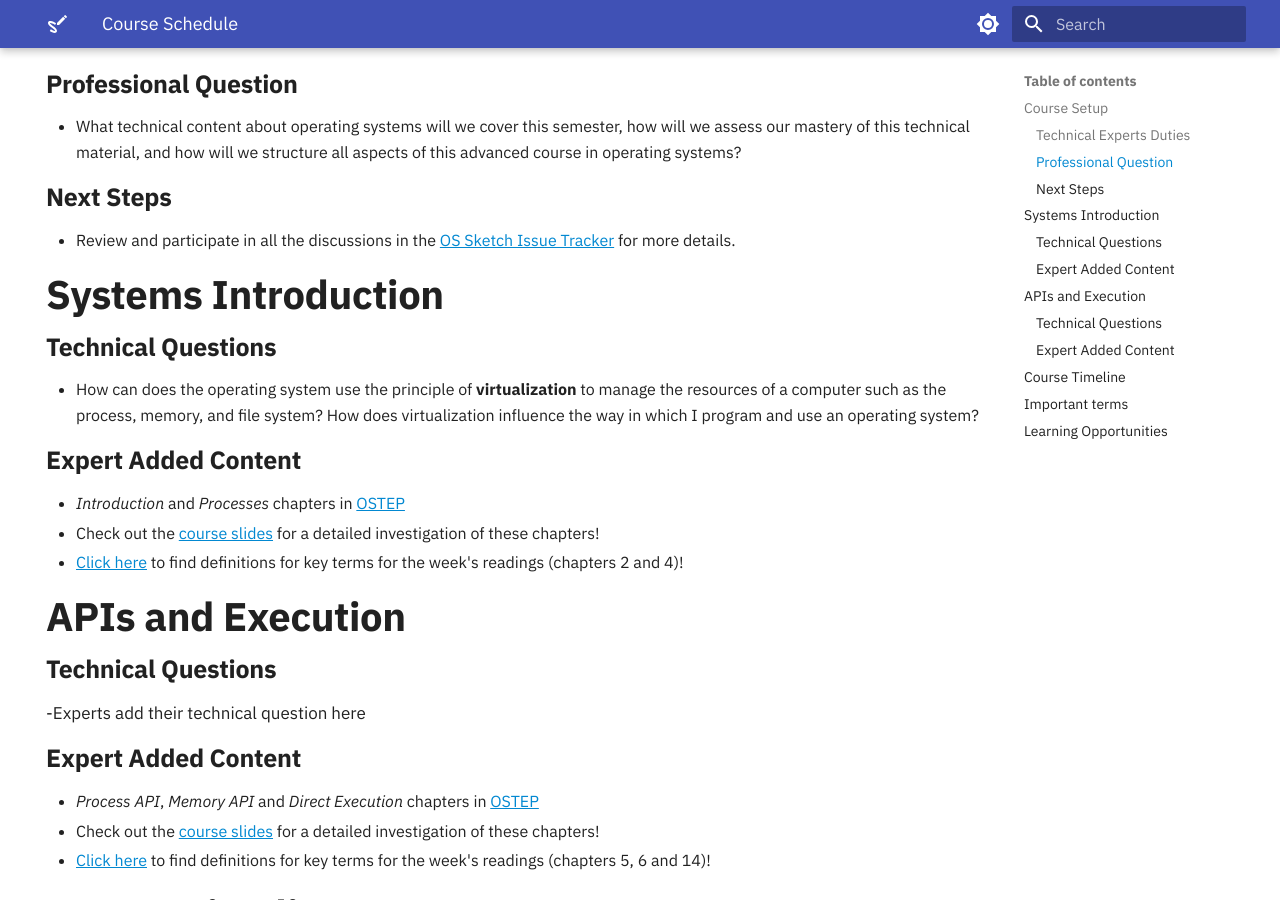
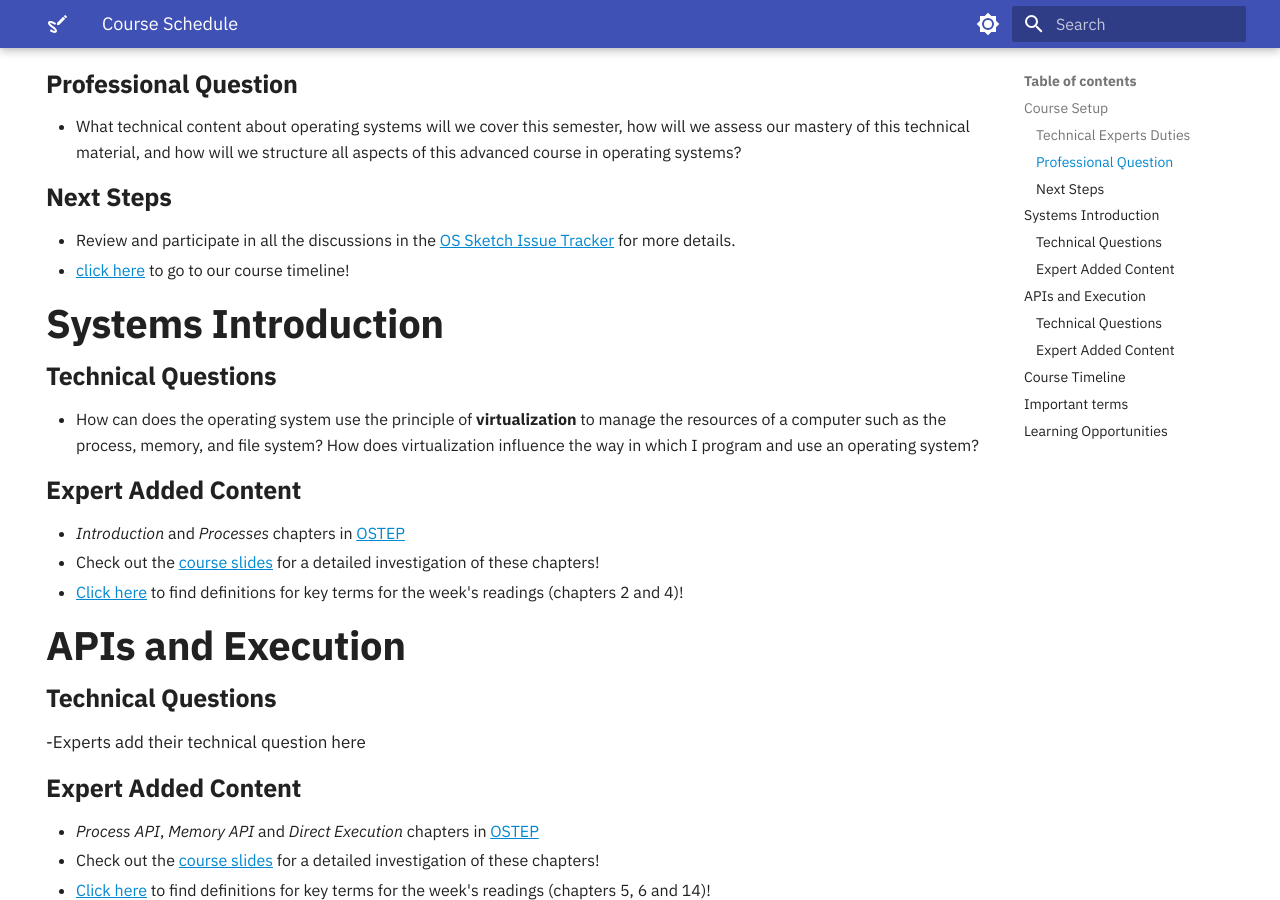
Before and after one commit to OS-Sketch/www.os-sketch.com, an MkDocs documentation site: the page built from docs/operating-systems/schedule.md, in a window 1280 px wide and 900 px high, scrolled down 412 px. Built offline with MkDocs 1.6.1 and Material for MkDocs 9.7.7, drawn with Linux system fonts in a browser that asks for light colours.

Commit message:
Update schedule.md

```diff
--- a/docs/operating-systems/schedule.md
+++ b/docs/operating-systems/schedule.md
@@ -32,6 +32,7 @@ hide:
 - Review and participate in all the discussions in the [OS Sketch Issue
   Tracker](https://github.com/OS-Sketch/www.os-sketch.com/issues) for more
   details.
+- [click here](#course-timeline) to go to our course timeline!
 
 ## Systems Introduction
 
```
